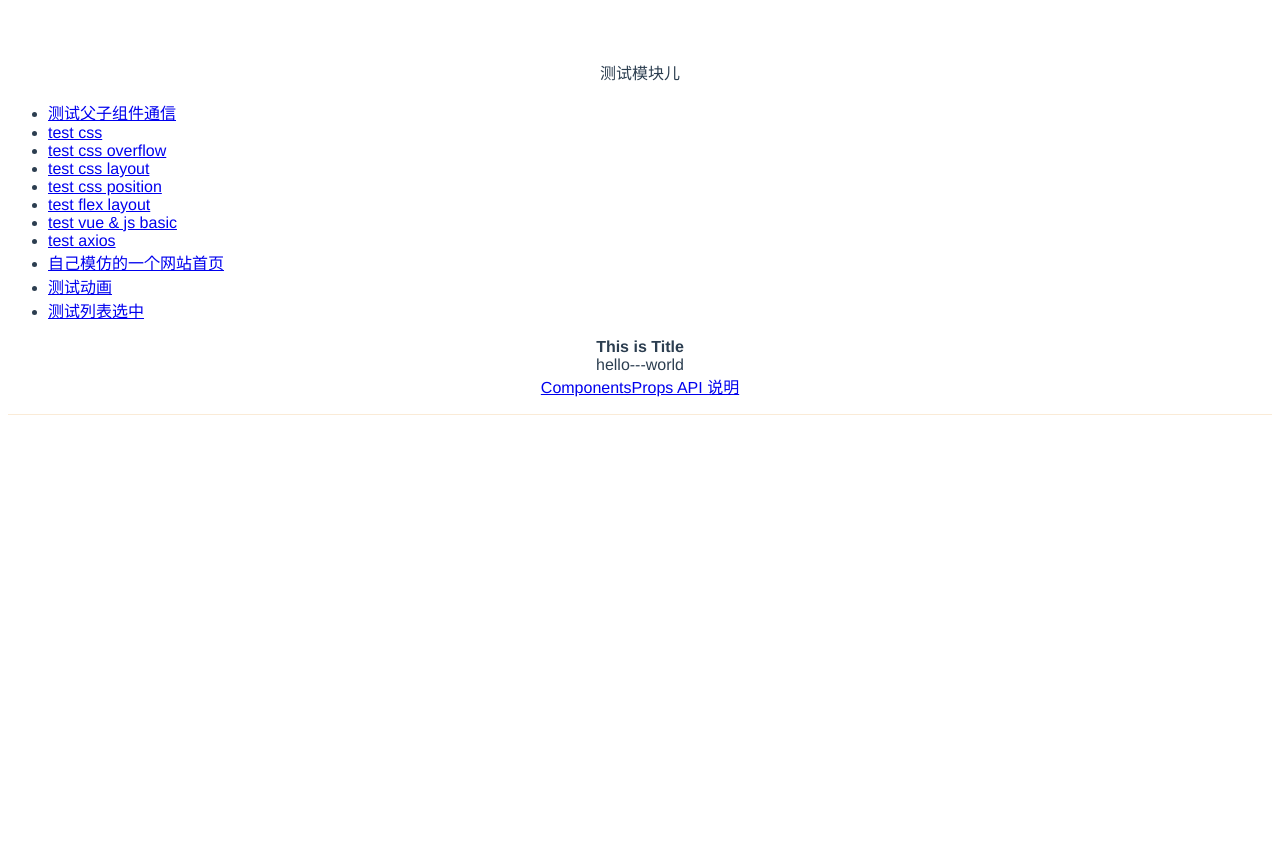
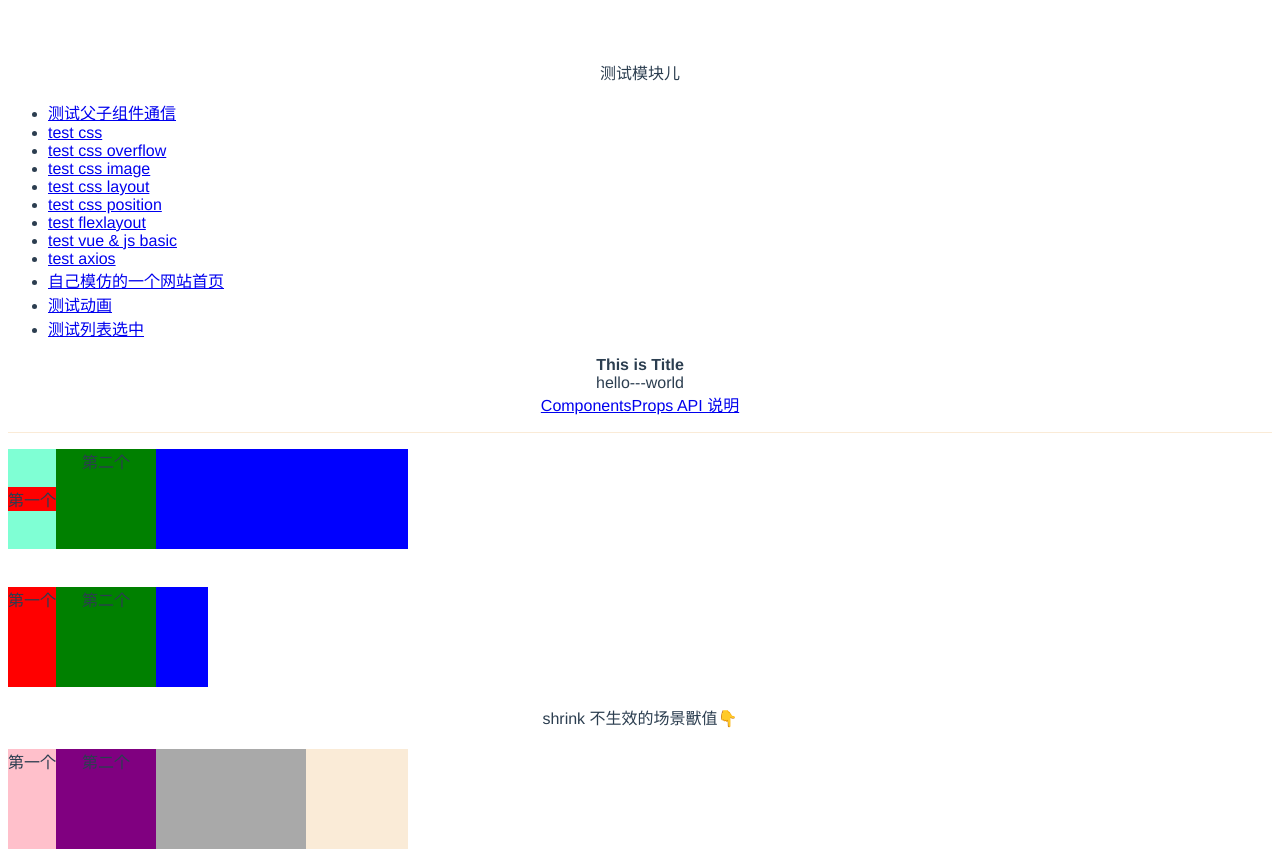
Before and after one commit to fanthus/vue-practice, a Vue app: page /test/flexlayout in a window 1280 px wide. Before the commit the page ends 800 px from the top, so only its background shows below. Built offline with nearby package versions, Linux system fonts and the light colour scheme.

Commit message:
feat: 添加 flex 布局测试 demo

```diff
--- a/src/App.vue
+++ b/src/App.vue
@@ -12,13 +12,16 @@
         <router-link to="/test/css/overflow">test css overflow</router-link>
       </li>
       <li class="list-style">
+        <router-link to="/test/css/image">test css image</router-link>
+      </li>
+      <li class="list-style">
         <router-link to="/testcsslayout">test css layout</router-link>
       </li>
       <li class="list-style">
         <router-link to="/test/css/position">test css position</router-link>
       </li>
       <li class="list-style">
-        <router-link to="/testflexlayout">test flex layout</router-link>
+        <router-link to="/test/flexlayout">test flexlayout</router-link>
       </li>
       <li class="list-style">
         <router-link to="/testvue">test vue & js basic</router-link>
--- a/src/components/TestCSSFlexLayout.vue
+++ b/src/components/TestCSSFlexLayout.vue
@@ -0,0 +1,111 @@
+<template>
+  <div>
+    <div class="flex-column-container">
+      <div class="flexlayout-container-one">
+        <div class="item-one">第一个</div>
+        <div class="item-two item-size">第二个</div>
+        <div class="item-three item-size"></div>
+      </div>
+      <br>
+      <div class="flexlayout-container-two">
+        <div class="red-one">第一个</div>
+        <div class="green-two item-size">第二个</div>
+        <div class="blue-three item-size"></div>
+      </div>
+      <br>
+      <span>shrink 不生效的场景獸值👇</span>
+      <div class="flexlayout-container-three">
+        <div class="pink">第一个</div>
+        <div class="purple item-size">第二个</div>
+        <div class="darkgray item-size"></div>
+      </div>
+    </div>
+
+  </div>
+</template>
+
+<script>
+
+</script>
+
+<style>
+
+.flex-column-container {
+  display: flex;
+  flex-direction: column;
+
+  .flexlayout-container-one {
+    display: flex;
+    flex-direction: row;
+    align-items: center;
+    width: 400px;
+    height: 100px;
+    background-color: aquamarine;
+    overflow: auto;
+
+    .item-one {
+      background-color: red;
+    }
+    .item-two {
+      background-color: green;
+      width: 100px;
+      height: 100px;
+    }
+    .item-three {
+      background-color: blue;
+      width: 150px;
+      height: 100px;
+      flex-grow: 1;
+    }
+  }
+
+  .flexlayout-container-two {
+    margin-top: 20px;
+    display: flex;
+    flex-direction: row;
+    width: 200px;
+    height: 100px;
+
+    .red-one {
+      background-color: red;
+      flex-shrink: 0;
+    }
+    .green-two {
+      background-color: green;
+      width: 100px;
+      height: 100px;
+      flex-shrink: 0;
+    }
+    .blue-three {
+      background-color: blue;
+      width: 150px;
+      height: 100px;
+    }
+  }
+
+  .flexlayout-container-three {
+    margin-top: 20px;
+    display: flex;
+    flex-direction: row;
+    width: 400px;
+    height: 100px;
+    background-color: antiquewhite;
+    .pink {
+      background-color: pink;
+
+    }
+    .purple {
+      background-color: purple;
+      width: 100px;
+      flex-shrink: 2;  /* 理论上应该是缩小的，但是实际没有反应，设置和不设置效果一样 */
+    }
+    .darkgray {
+      background-color: darkgray;
+      width: 150px;
+    }
+  }
+
+}
+
+
+</style>
--- /dev/null
+++ b/src/components/TestCSSImage.vue
@@ -0,0 +1,70 @@
+<template>
+  <div class="container">
+    <div class="image-button">图片阴影测试</div>
+    <br>
+    <br>
+    <div class="background-container">
+      <div class="background-img1">背景图片测试1</div>
+      <div class="background-img2">背景图片测试2</div>
+      <div class="background-img3">背景图片测试3</div>
+    </div>
+  </div>
+</template>
+
+<script>
+</script>
+
+<style>
+
+.image-button {
+  display: flex;
+  align-items: center;
+  justify-content: center;
+  border-radius: 69px;
+  box-shadow: 0px 16px 16px 0px rgba(243, 135, 112, 0.54);
+  background: url("https://image.sodaapp.com.cn/chengjia-mp/images/20230809/sku/pay-btn-bg.png")
+    no-repeat;
+  background-color: #00000000;
+  width: 690px !important;
+  height: 138px !important;
+  background-size: 100% 100%;
+}
+
+.background-container {
+  display: flex;
+  flex-direction: row;
+  align-items: center;
+}
+
+.background-img1 {
+  background-color: aqua;
+  width: 300px;
+  height: 500px;
+  background-image: url('https://image.soulink.com.cn/fe/projects/chengjia-mp/images/77couponbg.png');
+  background-size: 100% 100%;
+  background-repeat: repeat;
+}
+
+.background-img2 {
+  background-color: aqua;
+  width: 300px;
+  height: 500px;
+  background-image: url('https://image.soulink.com.cn/fe/projects/chengjia-mp/images/77couponbg.png');
+  background-size: 100px auto;
+  background-repeat: repeat;
+}
+
+.background-img3 {
+  background-color: aqua;
+  width: 300px;
+  height: 500px;
+  background-image: url('https://image.soulink.com.cn/fe/projects/chengjia-mp/images/77couponbg.png');
+  background-size: contain;
+  background-repeat: no-repeat;
+}
+
+
+
+
+
+</style>
--- a/src/components/TestCSSOverflow.vue
+++ b/src/components/TestCSSOverflow.vue
@@ -9,4 +9,6 @@
 
 <style>
 
+
+
 </style>
--- a/src/components/TestVueBasic.vue
+++ b/src/components/TestVueBasic.vue
@@ -5,14 +5,18 @@
     <div v-if="shouldShow">ShouldShow</div>
     <button @click="click">点我执行JS代码</button>
     <div>
-      <div v-for="(item, index) in persons" :key=index>
+      <div v-for="(item, index) in persons" :key="index">
         <div v-if="index<2">
           {{ item.name }}
         </div>
       </div>
-      <div v-for="(item,index) in 3" :key=index>
+      <div v-for="(item,index) in 3" :key="index">
         index:{{ index }} -  item:{{ item }}
       </div>
+    </div>
+    <br>
+    <div ref="helloref">
+      <button @click="getRef">获取refs</button>
     </div>
   </div>
 </template>
@@ -48,6 +52,9 @@ export default {
       return this.message.split("").reverse().join("");
     },
   },
+  mounted() {
+    this.getRef()
+  },
   methods: {
     click() {
       this.shouldShow = !this.shouldShow;
@@ -55,6 +62,14 @@ export default {
       console.log(`${curTime}, ${name}, ${number}, ${realRandom()}`);
       // console.log(nodetime);
     },
+    getRef() {
+      console.log("get refs",this.$refs)
+      console.log("get refs",this.$refs.helloref)
+      this.$refs.helloref.scrollIntoView({
+        behavior: 'smooth',
+        block: `end`
+      }); // 使用平滑滚动效果
+    }
   },
 };
 </script>
```
Also changed, not shown: src/components/TestCSSShadow.vue (added, +9 -0 lines), src/router.js (+12 -1 lines).
